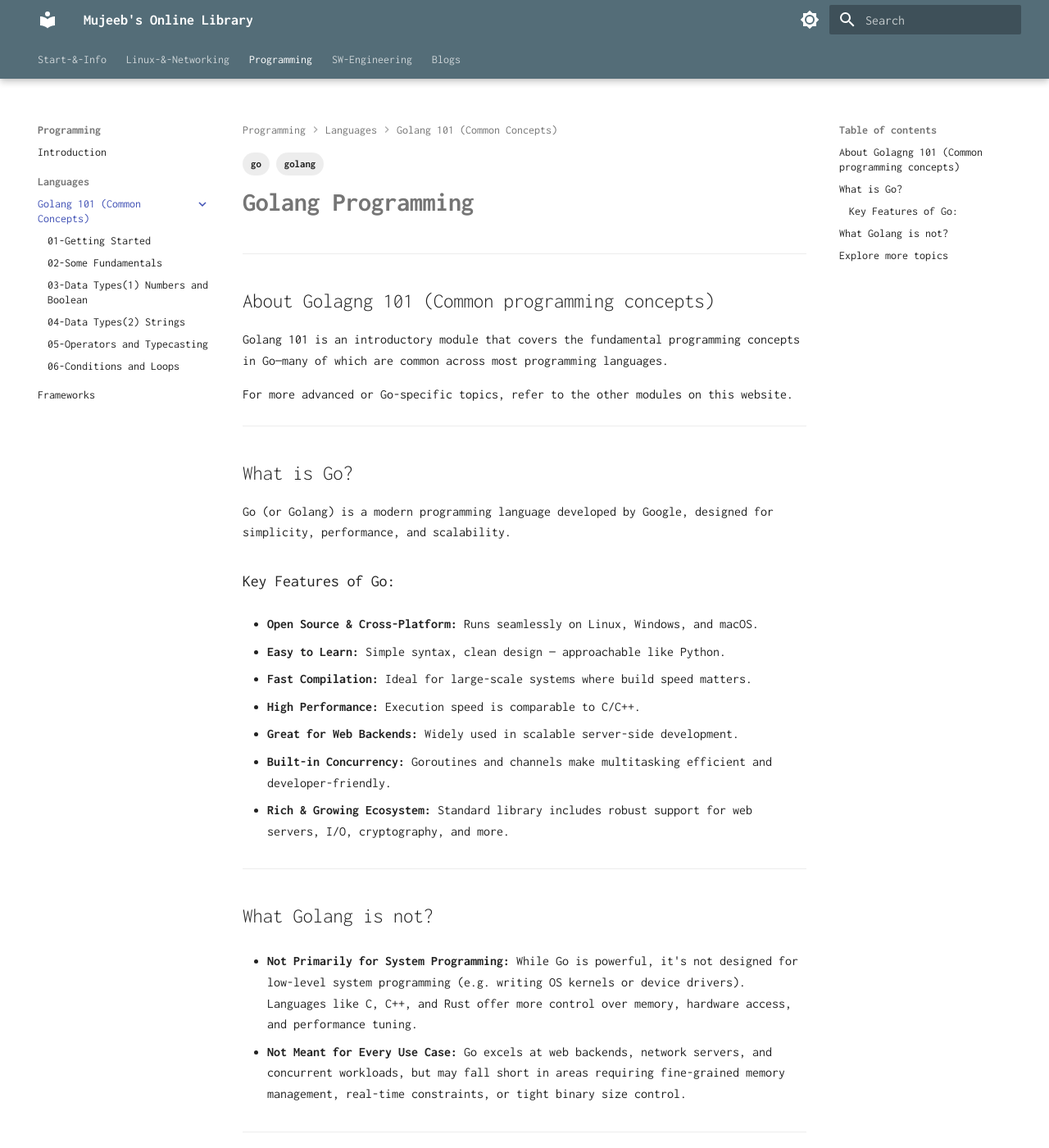
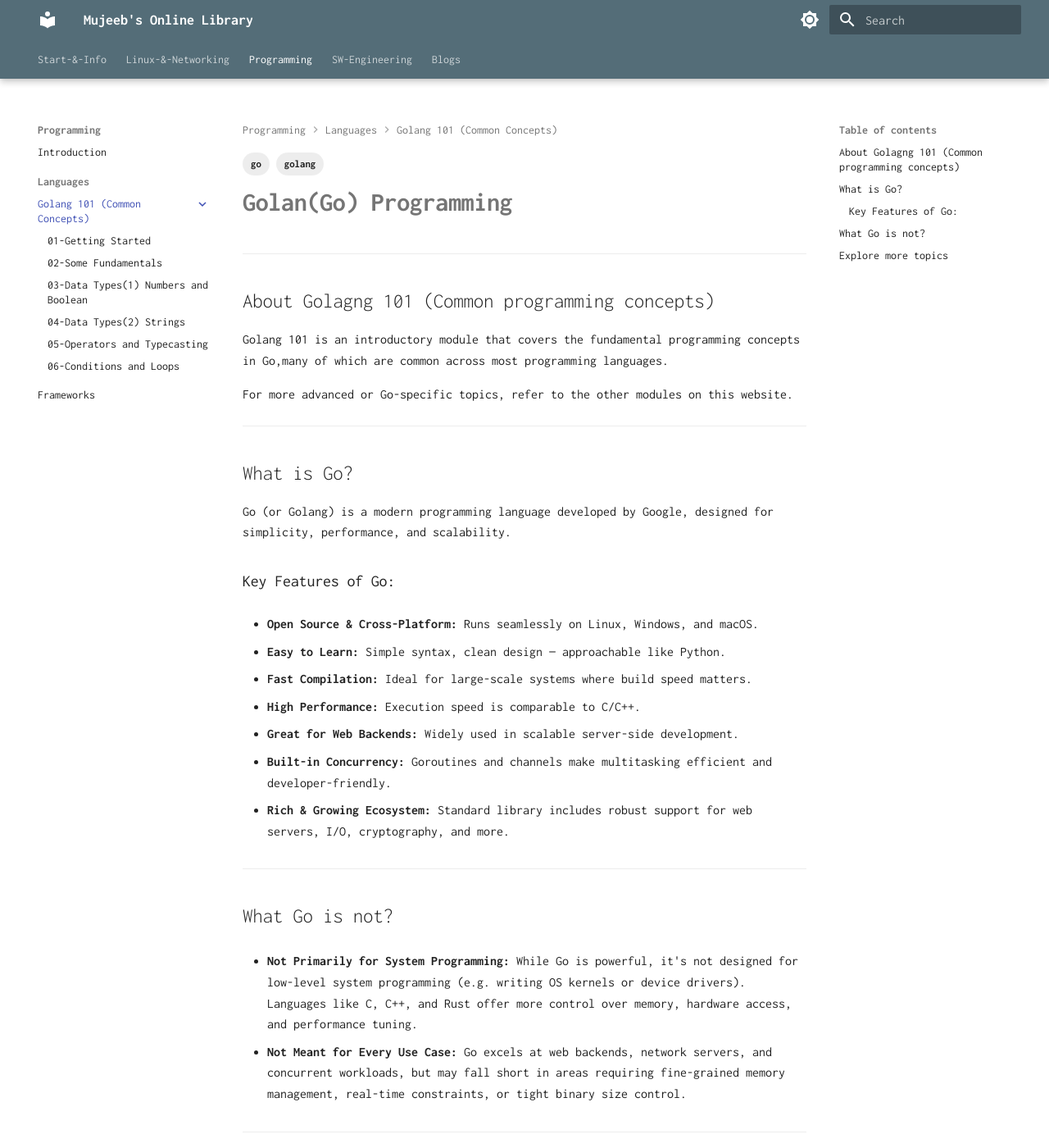
Before and after one commit to alohamujeeb/alohamujeeb.github.io, an MkDocs documentation site: the page built from docs/programming/languages/golang101/index.md, in a window 1280 px wide and 1400 px high. Shown: the whole window at 82% size. Built offline with MkDocs 1.6.1 and Material for MkDocs 9.7.7, drawn with Linux system fonts in a browser that asks for light colours.

Commit message:
files restructured

```diff
--- a/docs/programming/languages/golang101/index.md
+++ b/docs/programming/languages/golang101/index.md
@@ -3,11 +3,11 @@ tags:
     - go
     - golang
 ---
-# **Golang Programming**
+# **Golan(Go) Programming**
 
 ---
 ## About Golagng 101 (Common programming concepts)
-Golang 101 is an introductory module that covers the fundamental programming concepts in Go—many of which are common across most programming languages.
+Golang 101 is an introductory module that covers the fundamental programming concepts in Go,many of which are common across most programming languages.
 
 For more advanced or Go-specific topics, refer to the other modules on this website.
 
@@ -33,7 +33,7 @@ Go (or Golang) is a modern programming language developed by Google, designed fo
 
 
 ---
-## What Golang is not?
+## What Go is not?
 
 - **Not Primarily for System Programming:** While Go is powerful, it's not designed for low-level system programming (e.g. writing OS kernels or device drivers). Languages like C, C++, and Rust offer more control over memory, hardware access, and performance tuning.
 
```
